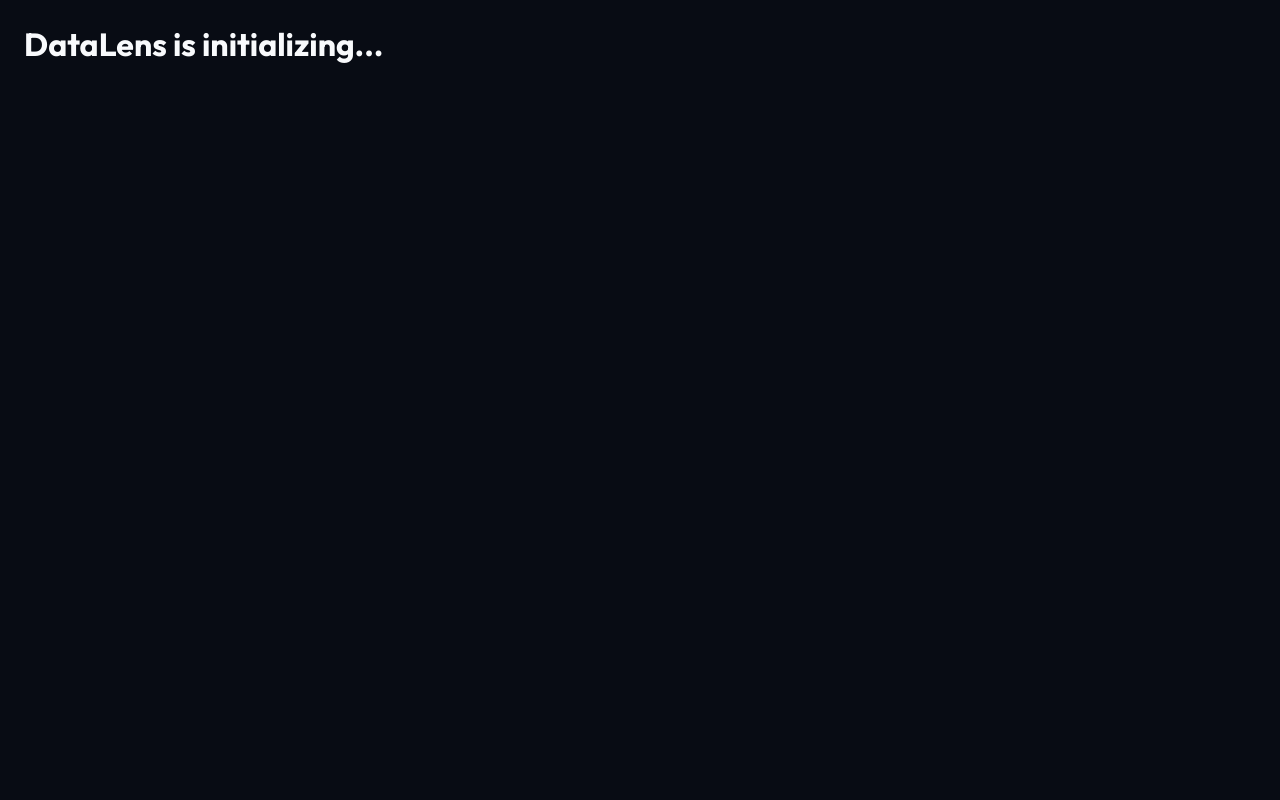
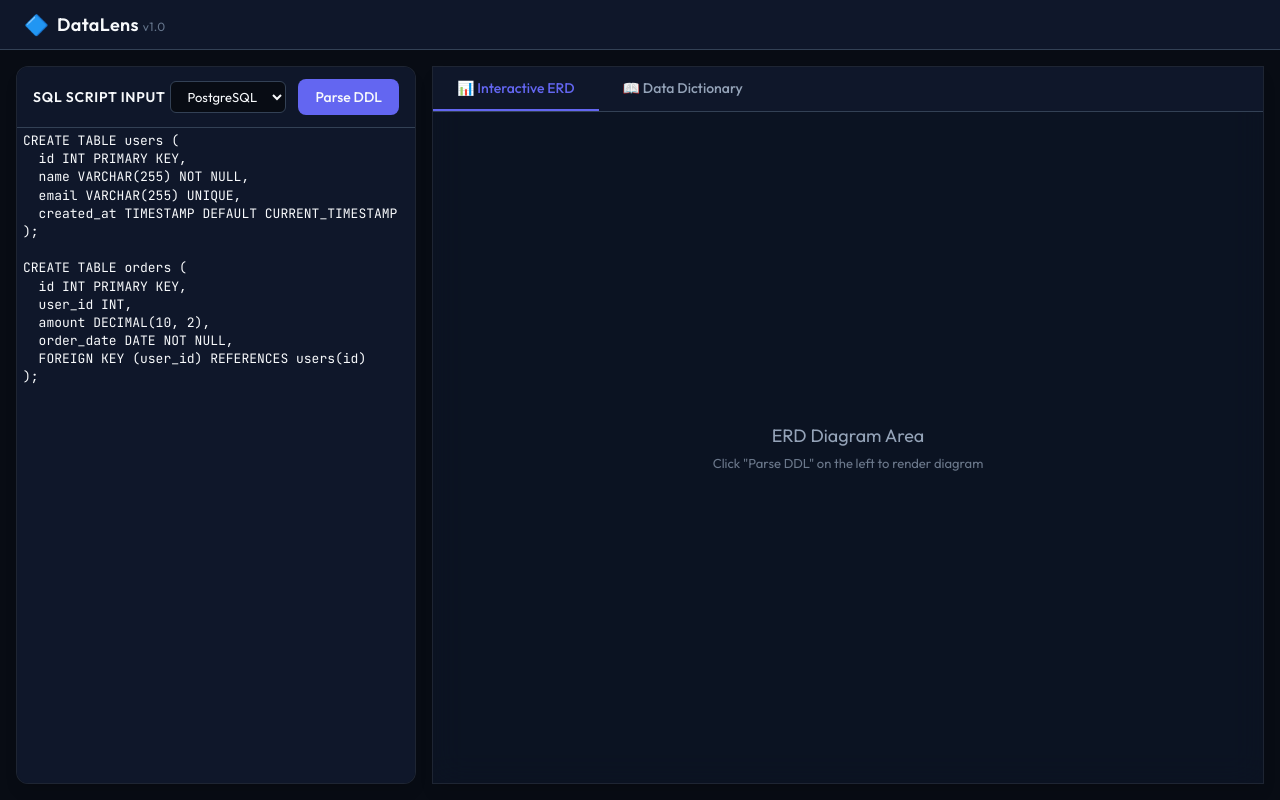
Before and after one commit to datalens-flow/datalens-flow.github.io, a React (Vite) app in the folder frontend/: page / in a window 1280 px wide. Built offline with nearby package versions, Linux system fonts and the light colour scheme.

Commit message:
feat: add CodeMirror 6 SQL editor panel and workspace layout

```diff
--- a/frontend/src/App.tsx
+++ b/frontend/src/App.tsx
@@ -1,9 +1,92 @@
 import React from 'react';
+import { SqlEditor } from './components/SqlEditor/SqlEditor';
+import { useSchemaStore } from './store/useSchemaStore';
 
 function App() {
+  const { activeTab, setActiveTab, error, loading } = useSchemaStore();
+
   return (
-    <div style={{ padding: '24px' }}>
-      <h1>DataLens is initializing...</h1>
+    <div style={{ display: 'flex', flexDirection: 'column', height: '100vh', width: '100vw', backgroundColor: 'var(--bg-primary)' }}>
+      {/* Top Header */}
+      <header style={{
+        display: 'flex',
+        justifyContent: 'space-between',
+        alignItems: 'center',
+        padding: '12px 24px',
+        backgroundColor: 'var(--bg-secondary)',
+        borderBottom: '1px solid var(--color-border)'
+      }}>
+        <div style={{ display: 'flex', alignItems: 'center', gap: '8px' }}>
+          <span style={{ fontSize: '20px' }}>🔷</span>
+          <h1 style={{ fontSize: '18px', fontWeight: '600', letterSpacing: '0.02em' }}>
+            DataLens <span style={{ fontSize: '12px', fontWeight: '400', color: 'var(--color-text-muted)' }}>v1.0</span>
+          </h1>
+        </div>
+
+        {/* Placeholder for export panel */}
+        <div id="export-panel-anchor"></div>
+      </header>
+
+      {/* Main Workspace */}
+      <main style={{ display: 'flex', flexGrow: 1, overflow: 'hidden', padding: '16px', gap: '16px' }}>
+        {/* Left Side: SQL Input */}
+        <section style={{ width: '400px', height: '100%', flexShrink: 0 }}>
+          <SqlEditor />
+        </section>
+
+        {/* Right Side: Visualizers */}
+        <section className="glass-panel" style={{ flexGrow: 1, height: '100%', display: 'flex', flexDirection: 'column', overflow: 'hidden' }}>
+          {/* Tab Selection */}
+          <div className="tabs-container">
+            <button
+              className={`tab-btn ${activeTab === 'erd' ? 'active' : ''}`}
+              onClick={() => setActiveTab('erd')}
+            >
+              📊 Interactive ERD
+            </button>
+            <button
+              className={`tab-btn ${activeTab === 'dict' ? 'active' : ''}`}
+              onClick={() => setActiveTab('dict')}
+            >
+              📖 Data Dictionary
+            </button>
+          </div>
+
+          {/* Status Message or Warnings */}
+          {error && (
+            <div style={{
+              padding: '8px 16px',
+              backgroundColor: 'rgba(244, 63, 94, 0.1)',
+              borderBottom: '1px solid var(--color-rose)',
+              color: 'var(--color-rose)',
+              fontSize: '13px',
+              whiteSpace: 'pre-wrap',
+              fontFamily: 'var(--font-mono)'
+            }}>
+              ⚠️ {error}
+            </div>
+          )}
+
+          {/* Canvas Workspace */}
+          <div style={{ flexGrow: 1, position: 'relative', overflow: 'hidden' }}>
+            {activeTab === 'erd' ? (
+              <div style={{ width: '100%', height: '100%', display: 'flex', justifyContent: 'center', alignItems: 'center' }}>
+                <div style={{ color: 'var(--color-text-secondary)', textAlign: 'center' }}>
+                  <p style={{ fontSize: '18px', marginBottom: '8px' }}>ERD Diagram Area</p>
+                  <p style={{ fontSize: '13px', opacity: 0.7 }}>Click "Parse DDL" on the left to render diagram</p>
+                </div>
+              </div>
+            ) : (
+              <div style={{ width: '100%', height: '100%', display: 'flex', justifyContent: 'center', alignItems: 'center' }}>
+                <div style={{ color: 'var(--color-text-secondary)', textAlign: 'center' }}>
+                  <p style={{ fontSize: '18px', marginBottom: '8px' }}>Data Dictionary Grid</p>
+                  <p style={{ fontSize: '13px', opacity: 0.7 }}>Click "Parse DDL" on the left to show columns list</p>
+                </div>
+              </div>
+            )}
+          </div>
+        </section>
+      </main>
     </div>
   );
 }
--- /dev/null
+++ b/frontend/src/components/SqlEditor/SqlEditor.css
@@ -0,0 +1,57 @@
+.sql-editor-container {
+  display: flex;
+  flex-direction: column;
+  height: 100%;
+  border-radius: 12px;
+  overflow: hidden;
+}
+
+.sql-editor-header {
+  display: flex;
+  justify-content: space-between;
+  align-items: center;
+  padding: 12px 16px;
+  background-color: var(--bg-secondary);
+  border-bottom: 1px solid var(--color-border);
+}
+
+.sql-editor-title {
+  font-weight: 600;
+  font-size: 14px;
+  color: var(--color-text-primary);
+  text-transform: uppercase;
+  letter-spacing: 0.05em;
+}
+
+.sql-editor-controls {
+  display: flex;
+  gap: 12px;
+  align-items: center;
+}
+
+.dialect-select {
+  background-color: var(--bg-primary);
+  color: var(--color-text-primary);
+  border: 1px solid var(--color-border);
+  padding: 6px 12px;
+  border-radius: 6px;
+  font-family: var(--font-sans);
+  font-size: 13px;
+  outline: none;
+  cursor: pointer;
+  transition: var(--transition-all);
+}
+
+.dialect-select:hover {
+  border-color: var(--color-border-hover);
+}
+
+.editor-workspace {
+  flex-grow: 1;
+  overflow: hidden;
+  height: calc(100% - 50px);
+}
+
+.editor-workspace > .cm-editor {
+  height: 100%;
+}
--- /dev/null
+++ b/frontend/src/components/SqlEditor/SqlEditor.tsx
@@ -0,0 +1,103 @@
+import React, { useEffect, useRef } from 'react';
+import { EditorState } from '@codemirror/state';
+import { EditorView, keymap } from '@codemirror/view';
+import { defaultKeymap } from '@codemirror/commands';
+import { sql as sqlLang } from '@codemirror/lang-sql';
+import { useSchemaStore } from '../../store/useSchemaStore';
+import { parseSql } from '../../api/client';
+import './SqlEditor.css';
+
+const DIALECTS = [
+  { value: 'postgres', label: 'PostgreSQL' },
+  { value: 'mysql', label: 'MySQL' },
+  { value: 'oracle', label: 'Oracle' },
+  { value: 'mssql', label: 'SQL Server' },
+  { value: 'snowflake', label: 'Snowflake' },
+  { value: 'bigquery', label: 'BigQuery' },
+  { value: 'sqlite', label: 'SQLite' }
+];
+
+export const SqlEditor: React.FC = () => {
+  const editorRef = useRef<HTMLDivElement>(null);
+  const viewRef = useRef<EditorView | null>(null);
+  const { sql, setSql, dialect, setDialect, setSchema, setLoading, setError, loading } = useSchemaStore();
+
+  // Initialize CodeMirror Editor
+  useEffect(() => {
+    if (!editorRef.current) return;
+
+    const startState = EditorState.create({
+      doc: sql,
+      extensions: [
+        sqlLang(),
+        keymap.of(defaultKeymap),
+        EditorView.updateListener.of((update) => {
+          if (update.docChanged) {
+            setSql(update.state.doc.toString());
+          }
+        }),
+        EditorView.theme({
+          '&': { height: '100%', backgroundColor: '#0f172a', color: '#f8fafc' },
+          '.cm-content': { fontFamily: 'var(--font-mono)', fontSize: '13px' },
+          '.cm-gutters': { backgroundColor: '#090f1a', color: '#64748b', borderRight: '1px solid #1e293b' },
+          '.cm-cursor': { borderLeftColor: '#6366f1' }
+        }, { dark: true })
+      ]
+    });
+
+    const view = new EditorView({
+      state: startState,
+      parent: editorRef.current
+    });
+
+    viewRef.current = view;
+
+    return () => {
+      view.destroy();
+    };
+  }, []);
+
+  const handleParse = async () => {
+    setLoading(true);
+    setError(null);
+    try {
+      const parsed = await parseSql(sql, dialect);
+      if (parsed.warnings && parsed.warnings.length > 0) {
+        setError(parsed.warnings.join('\n'));
+      }
+      setSchema(parsed);
+    } catch (err: any) {
+      setError(err.message || 'Failed to parse SQL DDL');
+      setSchema(null);
+    } finally {
+      setLoading(false);
+    }
+  };
+
+  return (
+    <div className="sql-editor-container glass-panel">
+      <div className="sql-editor-header">
+        <span className="sql-editor-title">SQL Script Input</span>
+        <div className="sql-editor-controls">
+          <select
+            value={dialect}
+            onChange={(e) => setDialect(e.target.value)}
+            className="dialect-select"
+          >
+            {DIALECTS.map((d) => (
+              <option key={d.value} value={d.value}>{d.label}</option>
+            ))}
+          </select>
+          <button
+            onClick={handleParse}
+            disabled={loading}
+            className="btn btn-primary"
+          >
+            {loading ? 'Parsing...' : 'Parse DDL'}
+          </button>
+        </div>
+      </div>
+      <div className="editor-workspace" ref={editorRef}></div>
+    </div>
+  );
+};
```
